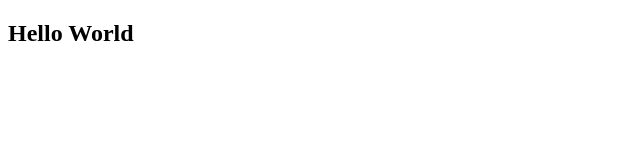
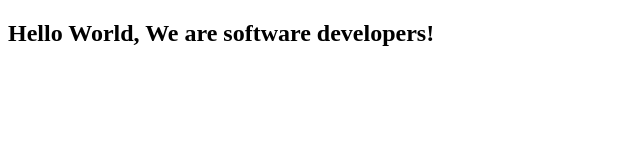
Before and after one commit to desorgui/Guishny-and-Fidele-trial, a plain HTML site: page index.html in a window 1280 px wide. Shown: the whole page, without its empty margins (0-640 px from the left). Drawn offline with Linux system fonts and the light colour scheme.

Commit message:
my addition

```diff
--- a/index.html
+++ b/index.html
@@ -7,7 +7,7 @@
 	</head>
 
 	<body>
-		<h2>Hello World</h2>
+		<h2>Hello World, We are software developers!</h2>
 		<script src="https://cdn.freecodecamp.org/testable-projects-fcc/v1/bundle.js"></script>
 
 		<!--
```
